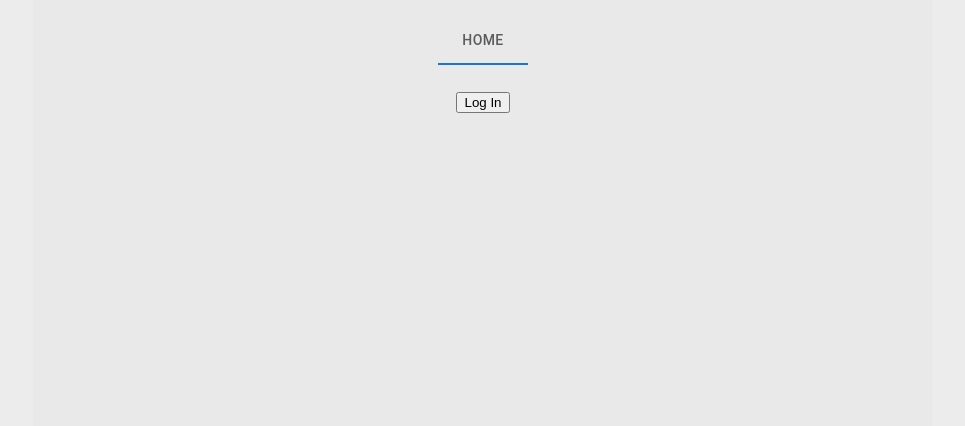
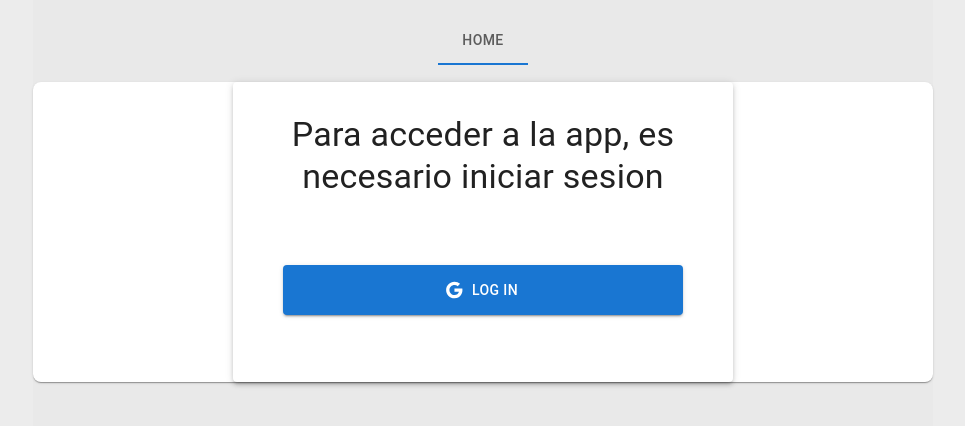
Before and after one commit to CataldoIvan/AdministracionGastos-ReactNodeMysql, a React (Create React App) app in the folder frontend/presupuesto-personal/: page / in a window 1280 px wide. Shown: the top 426 px of the page, without its empty margins (157-1122 px from the left). Built offline with nearby package versions, Linux system fonts and the light colour scheme; no server answers.

Commit message:
se mejora estetica de componentes y peticiones a la base de datos

```diff
--- a/frontend/presupuesto-personal/package.json
+++ b/frontend/presupuesto-personal/package.json
@@ -7,6 +7,7 @@
     "@emotion/react": "^11.10.4",
     "@emotion/styled": "^11.10.4",
     "@mui/icons-material": "^5.10.3",
+    "@mui/joy": "^5.0.0-alpha.43",
     "@mui/material": "^5.10.3",
     "@mui/x-date-pickers": "^5.0.0",
     "@testing-library/jest-dom": "^5.16.5",
--- a/frontend/presupuesto-personal/src/components/CardBalance/CardBalance.css
+++ b/frontend/presupuesto-personal/src/components/CardBalance/CardBalance.css
@@ -1,3 +1,9 @@
 .balance{
     margin: 5px;
 }
+
+
+
+#more{
+    background: rgb(0, 127, 255);;
+}
--- a/frontend/presupuesto-personal/src/components/CardBalance/CardBalance.jsx
+++ b/frontend/presupuesto-personal/src/components/CardBalance/CardBalance.jsx
@@ -1,52 +1,57 @@
 import React from "react";
-import "./CardBalance.css"
-import Table from "@mui/material/Table";
-import TableBody from "@mui/material/TableBody";
-import TableCell from "@mui/material/TableCell";
-import TableContainer from "@mui/material/TableContainer";
-import TableRow from "@mui/material/TableRow";
-import Paper from "@mui/material/Paper";
-import { Box, ThemeProvider, createTheme } from '@mui/system';
-import LoginButton from "../LoginButton/LoginButton";
+import "./CardBalance.css";
+import Button from "@mui/joy/Button";
+import Add from "@mui/icons-material/Add";
+import { Box, ThemeProvider, createTheme } from "@mui/system";
+
+import {  useNavigate } from "react-router-dom";
 
 const theme = createTheme({
   palette: {
     background: {
-      paper: '#fff',
+      paper: "#fff",
     },
     text: {
-      primary: '#173A5E',
-      secondary: '#46505A',
+      primary: "#173A5E",
+      secondary: "#46505A",
     },
-
   },
 });
 
-const CardBalance = ({ text,balance }) => {
+const CardBalance = ({ text, balance }) => {
+  let navigate = useNavigate();
   return (
     <div className="balance">
-
-
       <ThemeProvider theme={theme}>
         <Box
           sx={{
-          bgcolor: 'background.paper',
+            bgcolor: "background.paper",
             boxShadow: 1,
             borderRadius: 2,
             p: 2,
             minWidth: 300,
-
           }}
         >
-        <Box sx={{ color: 'text.secondary',fontSize: 24 }}>{text}</Box>
-        <Box sx={{ color: 'text.primary', fontSize: 34, fontWeight: 'bold' }}>
+          <Box sx={{ color: "text.secondary", fontSize: 24 }}>{text}</Box>
+          <Box sx={{ color: "text.primary", fontSize: 34, fontWeight: "bold" }}>
             {balance}
           </Box>
-
         </Box>
       </ThemeProvider>
 
-    <LoginButton/>
+        <Button
+          sx={{ background:"rgb(0, 127, 255)",mt:2}}
+          startIcon={<Add />}
+          onClick={() => {
+            navigate("/add")
+          }}
+
+        >
+          Agregar un nuevo registro
+        </Button>
+
+
+
     </div>
   );
 };
--- a/frontend/presupuesto-personal/src/components/Form/Form.jsx
+++ b/frontend/presupuesto-personal/src/components/Form/Form.jsx
@@ -14,8 +14,8 @@ const axios = require("axios");
 
 const currencies = [
   {
-    value: "salidas",
-    label: "Salidas",
+    value: "salida",
+    label: "Salida",
   },
   {
     value: "ingreso",
@@ -43,12 +43,13 @@ const Form = () => {
     } else {
       setNewMov({ ...newMov, [e.target.name]: e.target.value });
     }
-    console.log(newMov);
+    //console.log(newMov);
   };
 
   const handleClick = async (e) => {
     e.preventDefault();
-    //console.log(newMov);
+
+
     const res = await axios.post("http://localhost:3030", newMov);
     console.log(res.status);
     if (res.status == 200) {
--- a/frontend/presupuesto-personal/src/components/ListMov/ListMov.js
+++ b/frontend/presupuesto-personal/src/components/ListMov/ListMov.js
@@ -20,30 +20,10 @@ import Box from "@mui/material/Box";
 
 import { useAuth0 } from "@auth0/auth0-react";
 /* SELECt DISTINCT `concept` FROM`movements` */
-/* {
-      id: 1,
-      concept: "comida",
-      amount: 1235,
-      date: 12 - 20 - 2022,
-      type: "ingreso",
-    },
-    {
-      id: 2,
-      concept: "amigos",
-      amount: 200,
-      date: 31 - 12 - 2000,
-      type: "salida",
-    },
-    {
-      id: 3,
-      concept: "juego",
-      amount: 750,
-      date: 31 - 12 - 2100,
-      type: "salida",
-    }, */
+
 const ListMov = ({ onHome }) => {
   const [list, setList] = useState([]);
-  const [filterType, setFilterType] = useState("todos");
+  const [filterType, setFilterType] = useState([]);
   const [filterConcept, setFilterConcept] = useState([]);
   const listOnHome = onHome || false;
   const { isAuthenticated, user } = useAuth0();
@@ -112,7 +92,7 @@ const ListMov = ({ onHome }) => {
                 label="Age"
                 onChange={handleChange}
               >
-                <MenuItem value={"todos"}>Todos</MenuItem>
+                <MenuItem selected value="todos">Todos</MenuItem>
 
                 {filterConcept?.map((conceptItem, index) => {
                   return (
--- a/frontend/presupuesto-personal/src/components/LoginButton/LoginButton.jsx
+++ b/frontend/presupuesto-personal/src/components/LoginButton/LoginButton.jsx
@@ -1,10 +1,59 @@
 import React from "react";
 import { useAuth0 } from "@auth0/auth0-react";
+import Box from "@mui/material/Box";
+import Paper from "@mui/material/Paper";
+import { Button } from "@mui/material";
+import GoogleIcon from "@mui/icons-material/Google";
+import Typography from "@mui/material/Typography";
 
 const LoginButton = () => {
   const { loginWithRedirect } = useAuth0();
 
-  return <button onClick={() => loginWithRedirect()}>Log In</button>;
+  return (
+    <>
+      <Box
+        sx={{
+          display: "flex",
+          boxShadow: 1,
+          borderRadius: 2,
+          background: "#fff",
+          height: 300,
+          width: "auto",
+          justifyContent: "center",
+
+        }}
+      >
+        <Paper
+          elevation={3}
+          sx={{
+            display: "flex",
+            flexDirection: "column",
+            justifyContent: "center",
+            paddingTop:4,
+            width: 500,
+            textAlign: "auto",
+          }}
+        >
+          <Typography variant="h4" gutterTop>
+            Para acceder a la app, es necesario iniciar sesion
+          </Typography>
+          <Button
+            startIcon={<GoogleIcon />}
+            variant="contained"
+            color="primary"
+            onClick={() => loginWithRedirect()}
+            sx={{
+              height: 50,
+              width: "80%",
+              margin: "auto",
+            }}
+          >
+            Log In
+          </Button>
+        </Paper>
+      </Box>
+    </>
+  );
 };
 
 export default LoginButton;
--- a/frontend/presupuesto-personal/src/components/LogoutButton/LogoutButton.jsx
+++ b/frontend/presupuesto-personal/src/components/LogoutButton/LogoutButton.jsx
@@ -1,13 +1,17 @@
 import React from "react";
 import { useAuth0 } from "@auth0/auth0-react";
+import Button from "@mui/joy/Button";
 
 const LogoutButton = () => {
   const { logout } = useAuth0();
 
   return (
-    <button onClick={() => logout({ returnTo: window.location.origin })}>
+    <Button
+      sx={{ background: "rgb(0, 127, 255)" }}
+      onClick={() => logout({ returnTo: window.location.origin })}
+    >
       Log Out
-    </button>
+    </Button>
   );
 };
 
--- a/frontend/presupuesto-personal/src/components/Profile/Profile.jsx
+++ b/frontend/presupuesto-personal/src/components/Profile/Profile.jsx
@@ -11,6 +11,7 @@ const Profile = () => {
   return (
     isAuthenticated && (
       <div>
+        {console.log(user)}
         <img src={user.picture} alt={user.name} />
         <h2>{user.name}</h2>
         <p>{user.email}</p>
```
Also changed, not shown: 2 other files (tests, documents, lock files or other folders). Lines whose indentation alone changed are shown as unchanged.
